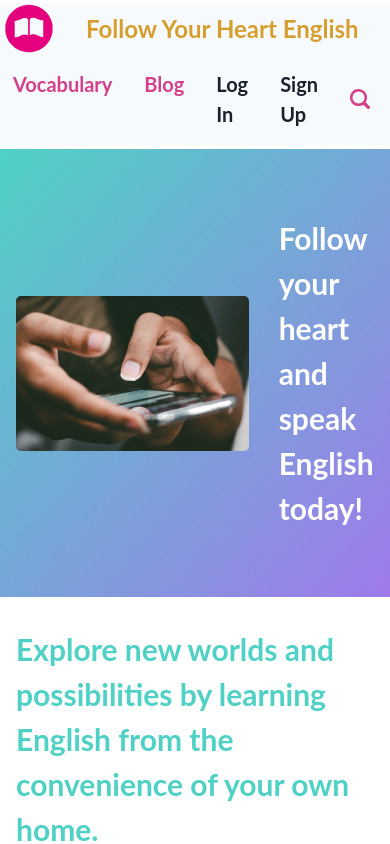
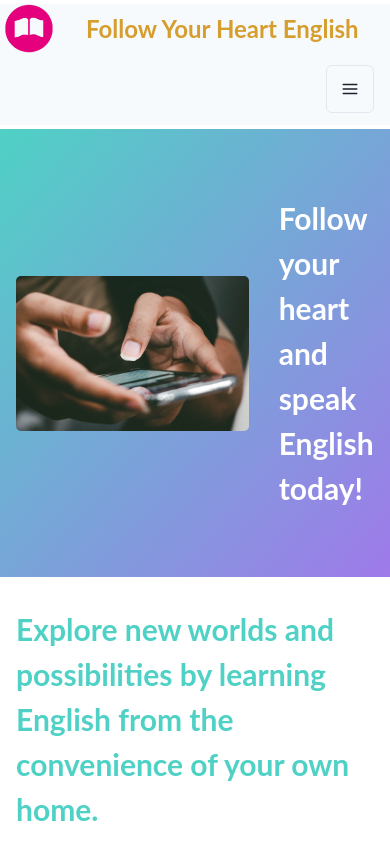
Before and after one commit to CodingCashew/language-faire-language-blog, a Next.js app: page / in a window 390 px wide. Shown: the top 844 px of the page. Built offline with nearby package versions, Linux system fonts and the light colour scheme.

Commit message:
Navbar hamburger menu

```diff
--- a/components/navbar.tsx
+++ b/components/navbar.tsx
@@ -1,43 +1,110 @@
 import React from "react";
-import { Box, Text, Image } from "@chakra-ui/react";
+import {
+  Box,
+  Text,
+  Image,
+  Menu,
+  MenuItem,
+  MenuButton,
+  MenuList,
+  IconButton,
+} from "@chakra-ui/react";
 import Link from "next/link";
-import { Search2Icon } from '@chakra-ui/icons'
-
-
+import { Search2Icon, HamburgerIcon } from "@chakra-ui/icons";
+import { useMediaQuery } from "react-responsive";
 
 export default function Navbar() {
+  const isDesktopOrLaptop = useMediaQuery({
+    query: "(min-width: 1224px)",
+  });
+  const isBigScreen = useMediaQuery({ query: "(min-width: 1824px)" });
+  const isTabletOrMobile = useMediaQuery({ query: "(max-width: 1224px)" });
+  const isPortrait = useMediaQuery({ query: "(orientation: portrait)" });
+  const isRetina = useMediaQuery({ query: "(min-resolution: 2dppx)" });
   return (
-    <Box bg='gray.50'>
+    <Box bg="gray.50" minH={20}>
       <div className="flexboxContainer">
         <Link href="/" className="landingPage">
-          <Image src='../logo1.png' alt="language blog logo" w='50px' />
+          <Image src="../logo1.png" alt="language blog logo" w="50px" />
         </Link>
         <Link href="/" className="logo">
-          <Text fontSize="2xl" color="secondary.dark">Follow Your Heart English</Text>
+          <Text fontSize="2xl" color="secondary.dark">
+            Follow Your Heart English
+          </Text>
         </Link>
+        {isTabletOrMobile && (
+          <Menu>
+            <MenuButton
+              as={IconButton}
+              aria-label="Options"
+              size="lg"
+              m={3}
+              icon={<HamburgerIcon />}
+              variant="outline"
+            />
+            <MenuList>
+              <MenuItem as="a" href="/listening">
+                Listening
+              </MenuItem>
+              <MenuItem as="a" href="/speaking">
+                Speaking
+              </MenuItem>
+              <MenuItem as="a" href="/grammar">
+                Grammar
+              </MenuItem>
+              <MenuItem as="a" href="/vocab">
+                Vocabulary
+              </MenuItem>
+              <MenuItem as="a" href="/resources">
+                Resources
+              </MenuItem>
+              <MenuItem as="a" href="/articles">
+                Blog
+              </MenuItem>
+            </MenuList>
+          </Menu>
+        )}
+        {isDesktopOrLaptop && (
           <div className="mainLinksContainer">
             <Link href="/listening" className="links">
-            <Text fontSize="xl" color="primary.main">Listening</Text>
+              <Text fontSize="xl" color="primary.main">
+                Listening
+              </Text>
             </Link>
             <Link href="/speaking" className="links">
-            <Text fontSize="xl" color="primary.main">Speaking</Text>
+              <Text fontSize="xl" color="primary.main">
+                Speaking
+              </Text>
             </Link>
-          {/* <Link href="/writing" className="links">
-            <Text fontSize="xl" color="primary.main">Writing</Text>
-          </Link> */}
             <Link href="/grammar" className="links">
-            <Text fontSize="xl" color="primary.main">Grammar</Text>
+              <Text fontSize="xl" color="primary.main">
+                Grammar
+              </Text>
             </Link>
             <Link href="/vocab" className="links">
-            <Text fontSize="xl" color="primary.main">Vocabulary</Text>
+              <Text fontSize="xl" color="primary.main">
+                Vocabulary
+              </Text>
+            </Link>
+            <Link href="/resources" className="links">
+              <Text fontSize="xl" color="primary.main">
+                Resources
+              </Text>
             </Link>
             <Link href="/articles" className="links">
-            <Text fontSize="xl" color="primary.main">Blog</Text>
+              <Text fontSize="xl" color="primary.main">
+                Blog
+              </Text>
             </Link>
-          <Link href="/login" className="links"><Text fontSize='xl'>Log In</Text></Link>
-          <Link href="/signup" className="links"><Text fontSize='xl'>Sign Up</Text></Link>
+            <Link href="/login" className="links">
+              <Text fontSize="xl">Log In</Text>
+            </Link>
+            <Link href="/signup" className="links">
+              <Text fontSize="xl">Sign Up</Text>
+            </Link>
             <Search2Icon className="search" boxSize={5} color="primary.main" />
           </div>
+        )}
       </div>
     </Box>
   );
--- a/package.json
+++ b/package.json
@@ -34,6 +34,7 @@
     "react": "^18.2.0",
     "react-dom": "^18.2.0",
     "react-icons": "^4.7.1",
+    "react-responsive": "^9.0.2",
     "react-router": "^6.8.0",
     "swr": "^2.0.3",
     "typescript": "4.9.3"
```
Also changed, not shown: pages/resources.tsx (added, +14 -0 lines), 1 other file (tests, documents, lock files or other folders). Lines whose indentation alone changed are shown as unchanged.
